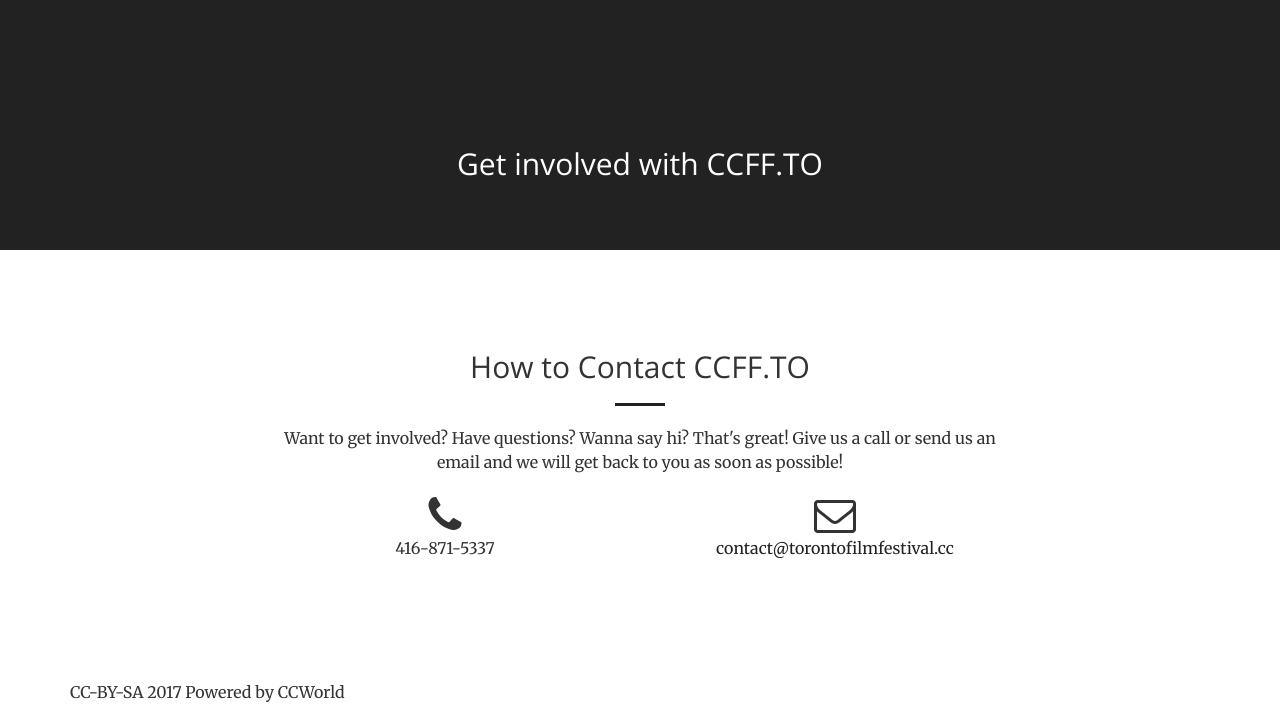
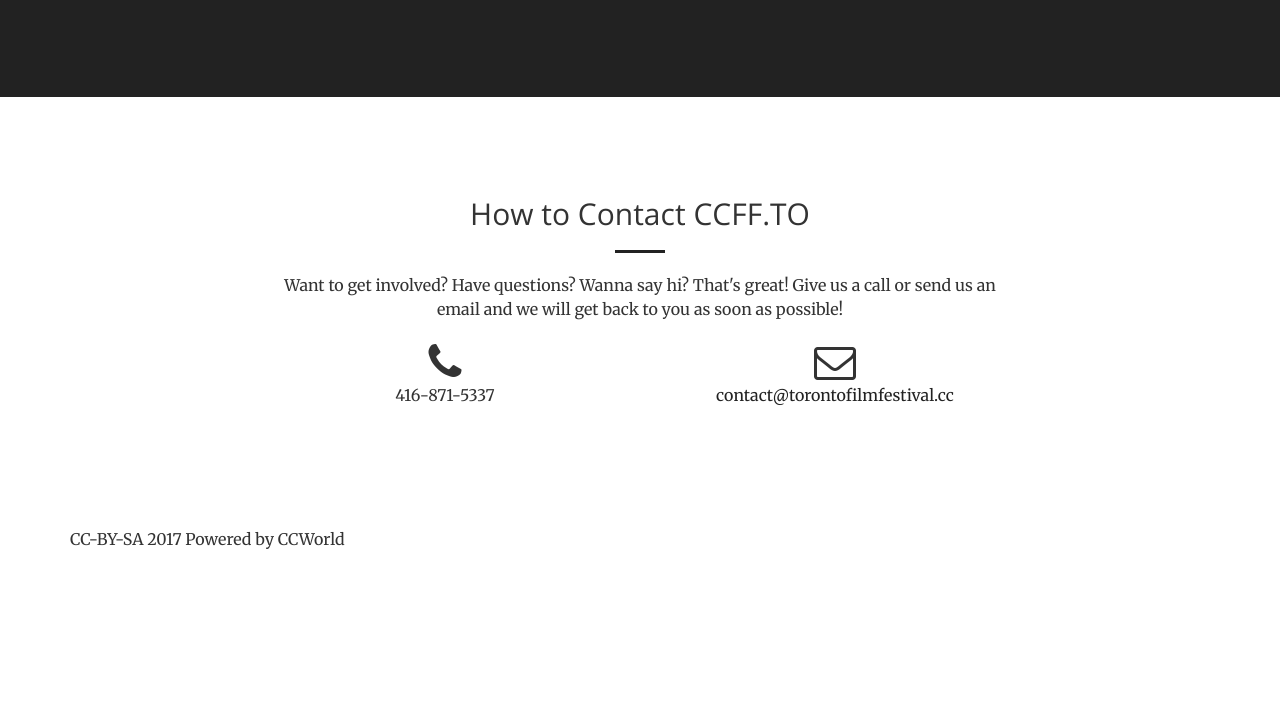
Before and after one commit to sriharikapu/CCFFTO-Website, a website: page index.html in a window 1280 px wide. Shown: the part 1167-1891 px from the top of the page. After the commit the page ends 1738 px from the top, so only its background shows below. Drawn offline with nearby package versions, Linux system fonts and the light colour scheme.

Commit message:
commenting out get involved

```diff
--- a/index.html
+++ b/index.html
@@ -189,13 +189,14 @@
         </div>
     </section> -->
 
-    <aside class="bg-dark">
+    <!-- <aside class="bg-dark">
         <div class="container text-center">
             <div class="call-to-action">
                 <h2>Get involved with CCFF.TO</h2>
+                <hr class="light">
             </div>
         </div>
-    </aside>
+    </aside> -->
 
     <section id="contact">
         <div class="container">
```
